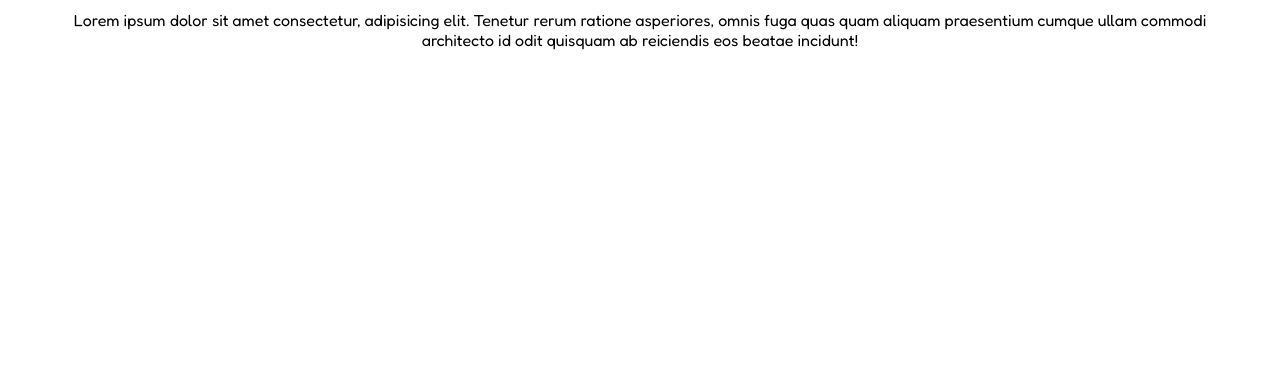
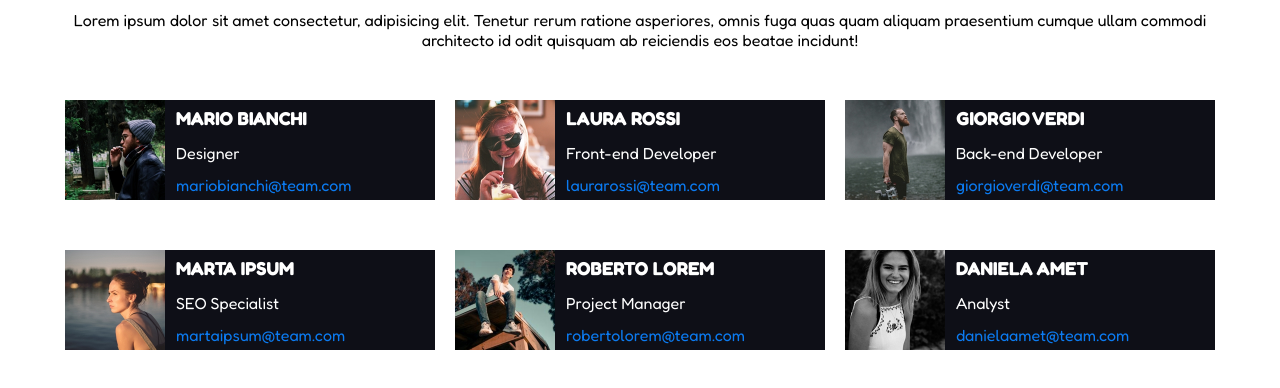
Before and after one commit to SimoneVilardo/html-css-float-cards, a plain HTML site: page index.html in a window 1280 px wide. Shown: the part 96-484 px from the top of the page. Drawn offline with Linux system fonts and the light colour scheme.

Commit message:
creazione layout+ FINE ESERCIZIO

```diff
--- a/css/style.css
+++ b/css/style.css
@@ -21,3 +21,34 @@ h1{
     text-align: center;
 }
 /* FINE TITOLO E SOTTOTITOLO */
+
+/* INIZIO LAYOUT */
+.row{
+    float: left;
+    margin: 50px 10px 0 10px;
+    width: calc(100% / 3 - 20px);
+    height: 100px;
+    background-color: rgb(14, 15, 23);
+    color: white;
+}
+
+.content-left {
+    float: left;
+    width: 100px;
+    height: 100px;
+}
+
+.content-left img{
+    max-width: 100%;
+}
+
+.content-right{
+    padding-left: 30%;
+    line-height: 2;
+}
+
+.email{
+    color: rgb(12, 123, 241);
+}
+
+/* FINE LAYOUT */
--- a/index.html
+++ b/index.html
@@ -18,6 +18,82 @@
                 <p>Lorem ipsum dolor sit amet consectetur, adipisicing elit. Tenetur rerum ratione asperiores, omnis fuga quas quam aliquam praesentium cumque ullam commodi architecto id odit quisquam ab reiciendis eos beatae incidunt!</p>
             </div>
             <!-- FINE TITOLO E SOTTOTITOLO -->
+
+            <!-- INIZIO LAYOUT -->
+            <div class="row">
+                <div class="column">
+                    <div class="content-left">
+                        <img src="./img/male1.png" alt="male1">
+                    </div>
+                    <div class="content-right">
+                        <h3>MARIO BIANCHI</h3>
+                        <p>Designer <br>
+                        <span class="email">mariobianchi@team.com</span></p>
+                    </div>
+                </div>
+            </div>
+            <div class="row">
+                <div class="column">
+                    <div class="content-left">
+                        <img src="./img/female1.png" alt="male1">
+                    </div>
+                    <div class="content-right">
+                        <h3>LAURA ROSSI</h3>
+                        <p>Front-end Developer <br>
+                        <span class="email">laurarossi@team.com</span></p>
+                    </div>
+                </div>
+            </div>
+            <div class="row">
+                <div class="column">
+                    <div class="content-left">
+                        <img src="./img/male2.png" alt="male1">
+                    </div>
+                    <div class="content-right">
+                        <h3>GIORGIO VERDI</h3>
+                        <p>Back-end Developer <br>
+                        <span class="email">giorgioverdi@team.com</span></p>
+                    </div>
+                </div>
+            </div>
+            <div class="row">
+                <div class="column">
+                    <div class="content-left">
+                        <img src="./img/female2.png" alt="male1">
+                    </div>
+                    <div class="content-right">
+                        <h3>MARTA IPSUM</h3>
+                        <p>SEO Specialist<br>
+                        <span class="email">martaipsum@team.com</span></p>
+                    </div>
+                </div>
+            </div>
+            <div class="row">
+                <div class="column">
+                    <div class="content-left">
+                        <img src="./img/male3.png" alt="male1">
+                    </div>
+                    <div class="content-right">
+                        <h3>ROBERTO LOREM</h3>
+                        <p>Project Manager <br>
+                        <span class="email">robertolorem@team.com</span></p>
+                    </div>
+                </div>
+            </div>
+            <div class="row">
+                <div class="column">
+                    <div class="content-left">
+                        <img src="./img/female3.png" alt="male1">
+                    </div>
+                    <div class="content-right">
+                        <h3>DANIELA AMET</h3>
+                        <p>Analyst <br>
+                        <span class="email">danielaamet@team.com</span></p>
+                    </div>
+                </div>
+            </div>
+
+            <!-- FINE LAYOUT -->
         </div>
     </main>
     <!-- FINE MAIN     -->
```
